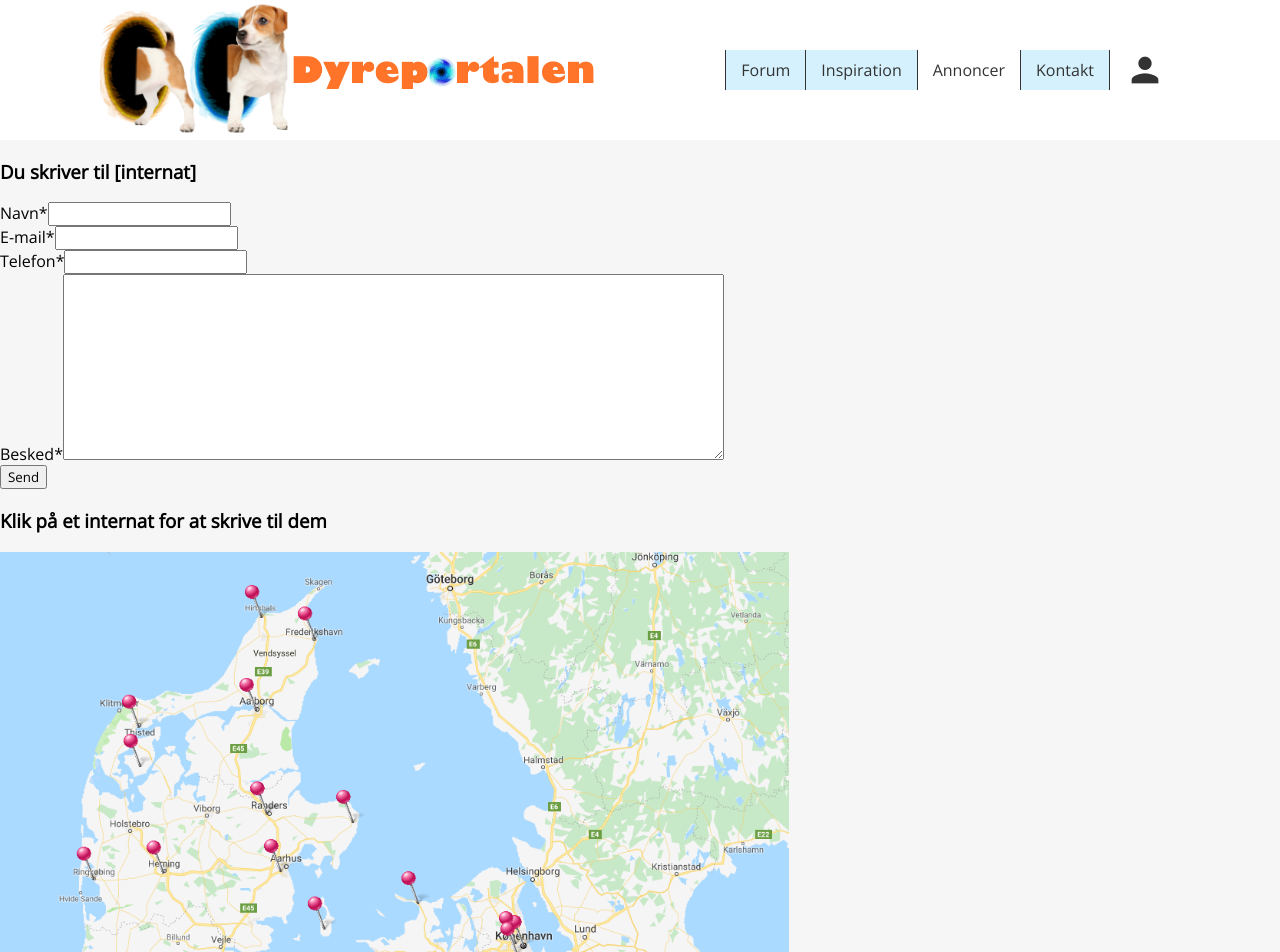
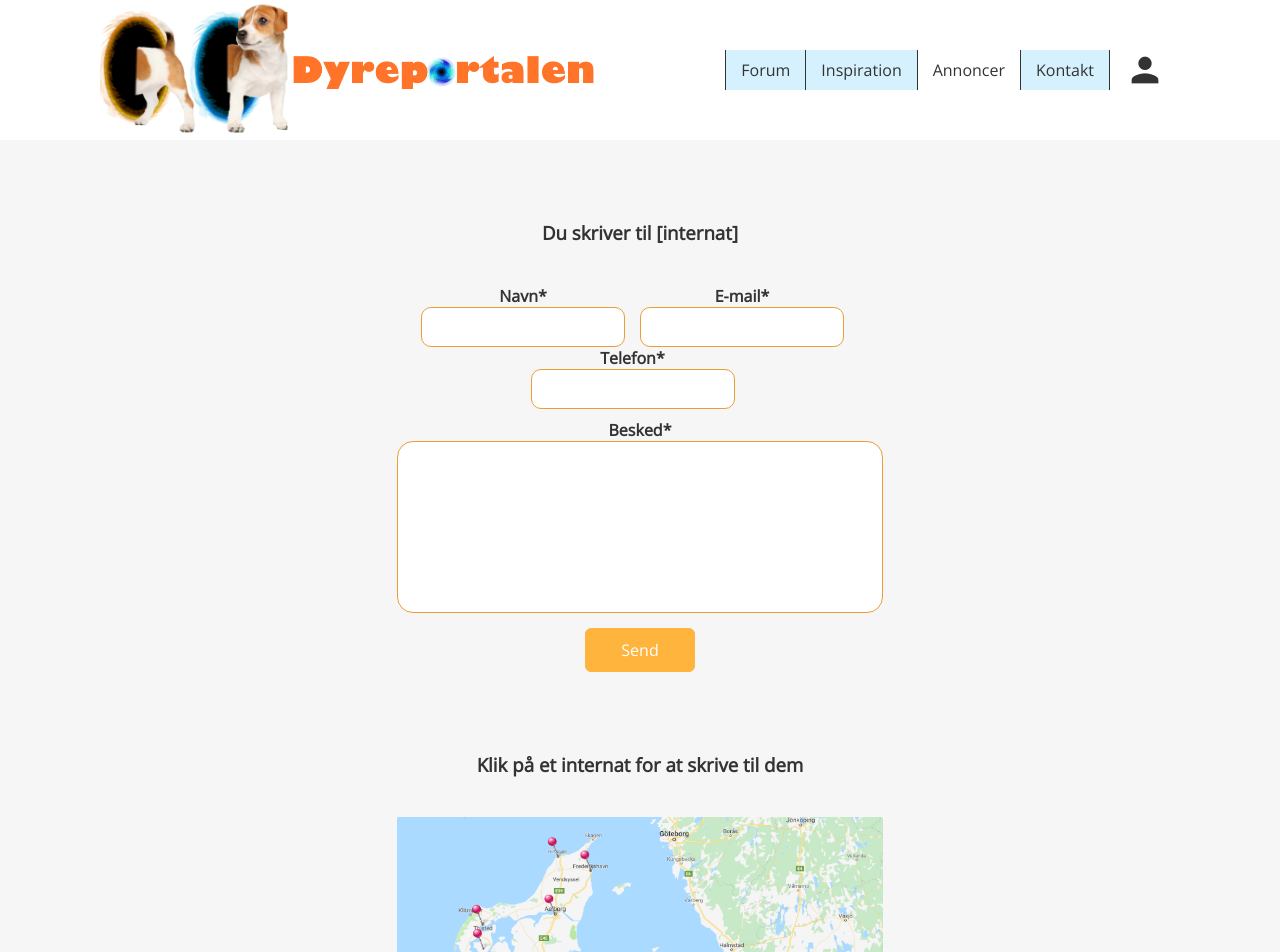
Before and after one commit to DarkWinther/dyreportalen-react, a React (Create React App) app in the folder dyreportalen-www/: page /kontakt in a window 1280 px wide. Shown: the top 952 px of the page. Built offline with nearby package versions, Linux system fonts and the light colour scheme.

Commit message:
Update kontakt.css

```diff
--- a/dyreportalen-www/src/pages/kontakt/kontakt.css
+++ b/dyreportalen-www/src/pages/kontakt/kontakt.css
@@ -0,0 +1,118 @@
+h3, h2, h1  {
+    margin-top: 80px;
+    color: var(--darkGrey);
+    margin-bottom: 40px;
+}
+
+.container {
+    padding: 0 100px;
+}
+
+.name-input-container input, .email-input-container input, .phone-input-container input {
+    width: 204px;
+    height: 40px;
+    border-radius: 10px;
+    box-shadow: none;
+    text-shadow: none;
+    outline: none;
+    border: 1px solid var(--orange);
+    box-sizing: border-box;
+    font-family: 'Open Sans';
+    font-size: 15px;
+    padding-left: 5px;
+}
+
+.name-input-container, .email-input-container, .phone-input-container {
+    display: inline-block;
+}
+
+.message-textarea-container textarea {
+    width: 100%;
+    border-radius: 16px;
+    outline: none;
+    border: 1px solid var(--orange);
+    resize: none;
+    padding: 10px;
+    box-sizing: border-box;
+    font-family: 'Open Sans';
+    font-size: 15px;
+    max-height: 172px;
+}
+
+.message-textarea-container {
+    width: 650px;
+    display: inline-block;
+    margin-top: 10px;
+}
+
+#contact-form label {
+    display: block;
+    font-weight: 600;
+    color: var(--darkGrey);
+}
+
+.name-email-phone {
+    display: inline-block;
+}
+
+.name-email-phone > div {
+    margin-right: 15px;
+}
+
+#contact-btn {
+    width: 110px;
+    height: 44px;
+    color: var(--white);
+    background: var(--brightOrange);
+    border: 1px solid var(--brightOrange);
+    border-radius: 6px;
+    font-family: 'Open Sans';
+    font-size: 16px;
+    margin-top: 10px;
+    cursor: pointer;
+}
+
+.right-side, .left-side {
+    width: 45%;
+    display: inline-block;
+}
+
+.right-side {
+    float: right;
+}
+
+.maps-container {
+    margin-bottom: 40px;
+}
+
+.maps-container img {
+    border-radius: 2px;
+}
+
+@media (max-width:1901px){
+    .message-textarea-container {
+        width: 100%;
+        min-width: 205px;
+    }
+    .right-side {
+        float: none;
+        display: block;
+        min-width: 205px;
+        margin: auto;
+    }
+    .maps-container, .maps-container-image{
+        max-width: 100%;
+        max-height: 100%;
+        min-width: 50px;
+        min-height: 50px;
+
+    }
+
+    .bigdiv{
+        text-align: center;
+    }
+    .container{
+        display: inline-block;
+    }
+
+  }
```
